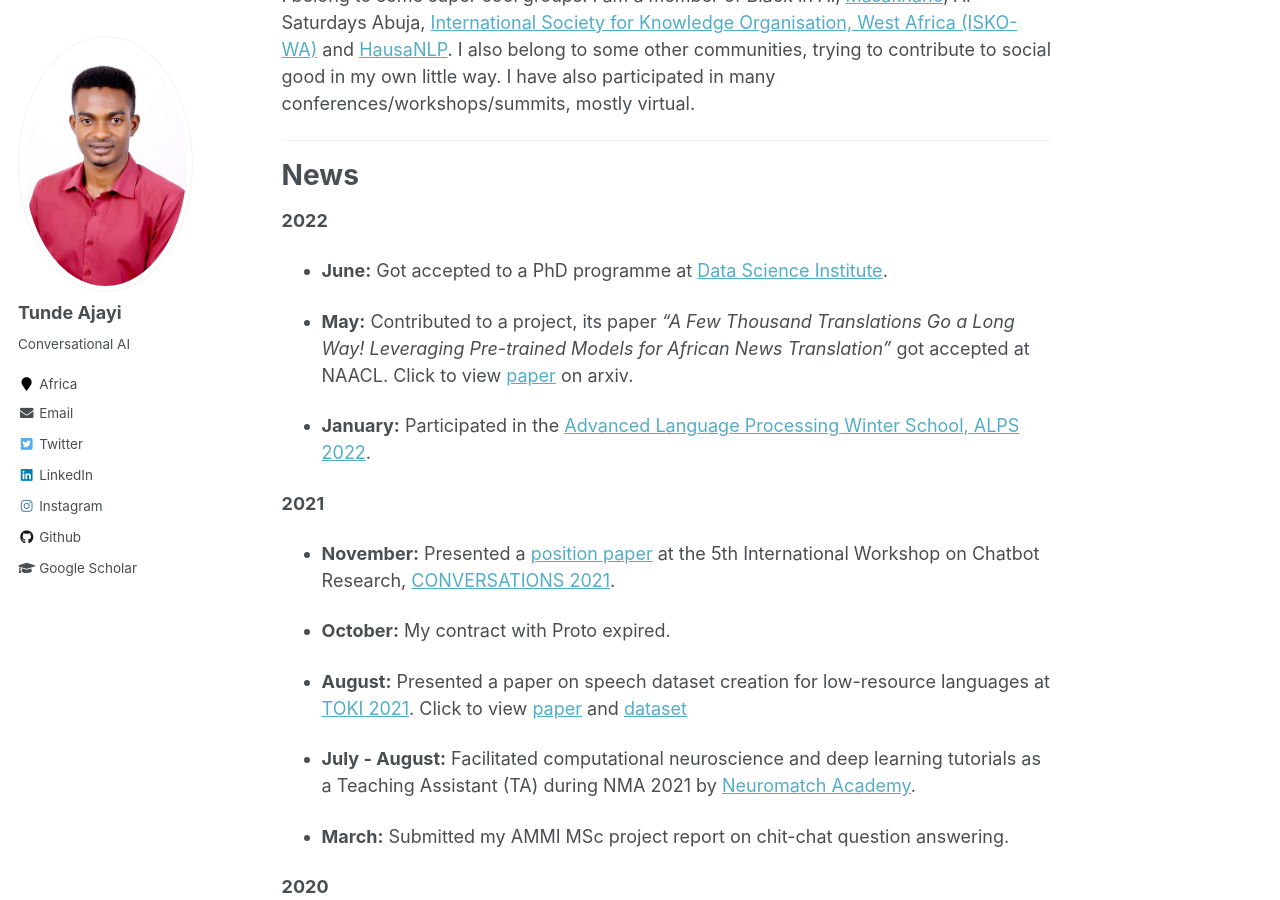
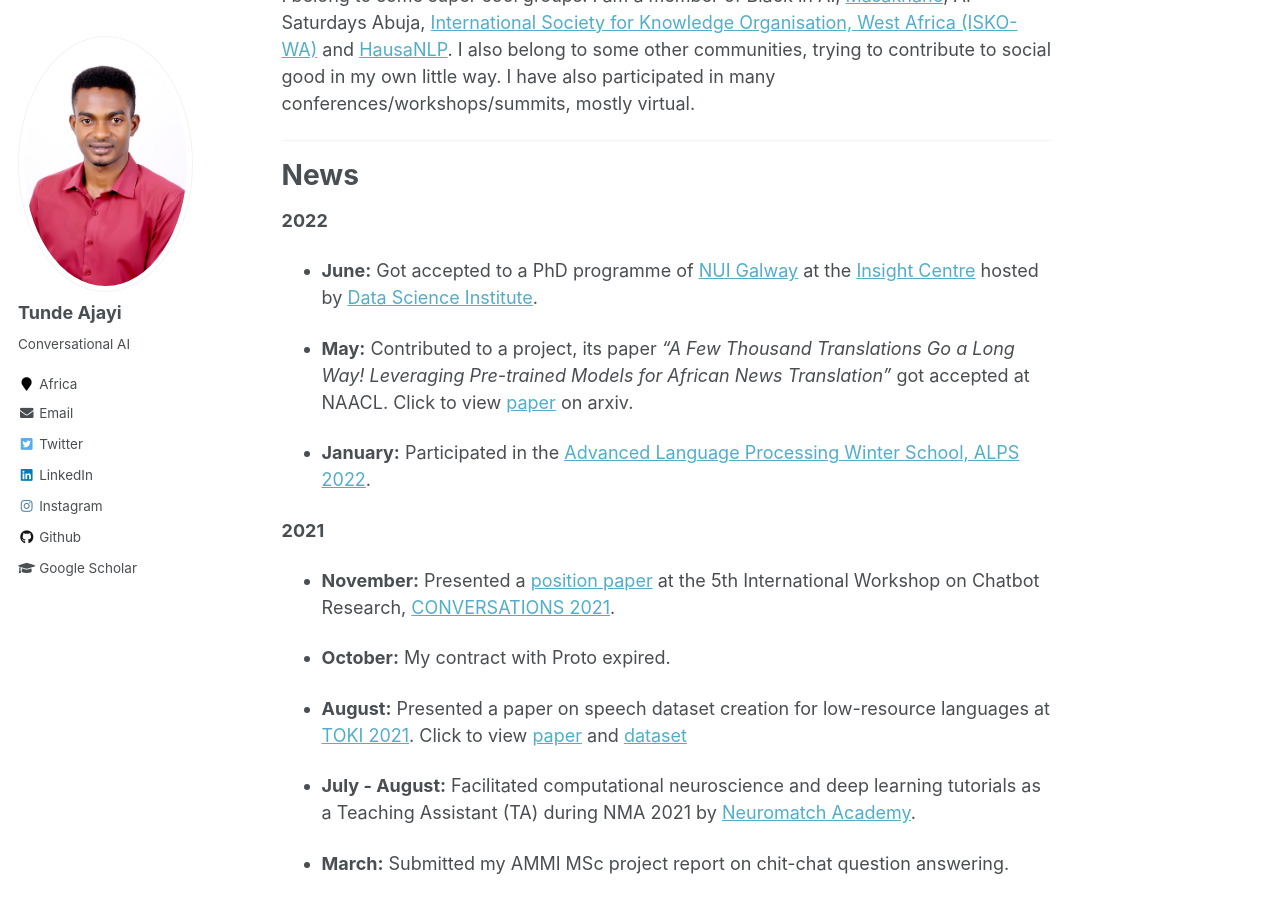
Before and after one commit to tundeajayi/tundeajayi.github.io, a Jekyll site: the page built from _pages/about.md, in a window 1280 px wide and 900 px high, scrolled down 716 px. Built offline with Jekyll 4.4.1, drawn with Linux system fonts in a browser that asks for light colours.

Commit message:
update phd info

```diff
--- a/_pages/about.md
+++ b/_pages/about.md
@@ -60,7 +60,7 @@ News
 
 **2022**
 
-* **June:** Got accepted to a PhD programme at [Data Science Institute](https://dsi.nuigalway.ie/).
+* **June:** Got accepted to a PhD programme of [NUI Galway](https://www.nuigalway.ie/) at the [Insight Centre](https://www.insight-centre.org/) hosted by [Data Science Institute](https://dsi.nuigalway.ie/).
 
 * **May:** Contributed to a project, its paper *"A Few Thousand Translations Go a Long Way! Leveraging Pre-trained Models for African News Translation"* got accepted at NAACL. Click to view [paper](https://arxiv.org/abs/2205.02022) on arxiv.
 
```
